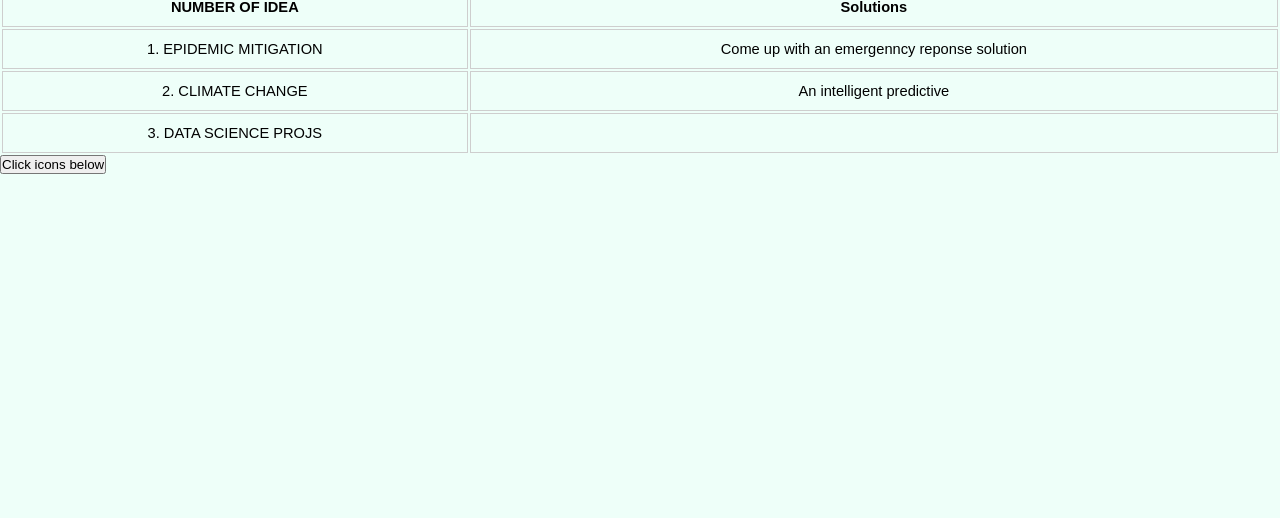
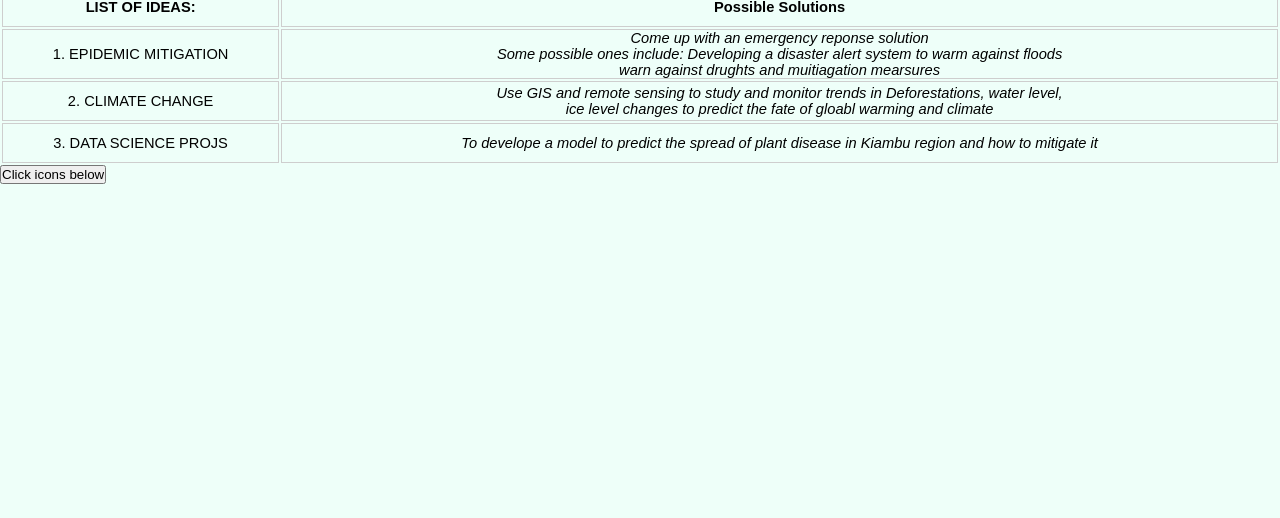
Before and after one commit to Jarvis2030/webmpngwk1, a plain HTML site: page index.html in a window 1280 px wide. Shown: the part 148-666 px from the top of the page. Drawn offline with Linux system fonts and the light colour scheme.

Commit message:
Simple Web Dev try

```diff
--- a/index.html
+++ b/index.html
@@ -32,22 +32,22 @@
         <h1><span>PROJECT IDEAS</span></h1>
         <table>
 			<tr>
-	            <th>NUMBER OF IDEA</th>
-                <th>Solutions</th>
+	            <th>LIST OF IDEAS:</th>
+                <th>Possible Solutions</th>
 			</tr>
             <tr>
                 <td>1. EPIDEMIC MITIGATION</td>
-                <td class="selected">Come up with an emergenncy reponse solution</td>
+                <td class="selected"><i>Come up with an emergency reponse solution<br> Some possible ones include: Developing a disaster alert system to warm against floods<br>warn against drughts and muitiagation mearsures</i></td>
 
             </tr>
             <tr>
                 <td>2. CLIMATE CHANGE</td>
-                <td>An intelligent predictive </td>
+                <td><i>Use GIS and remote sensing to study and monitor trends in Deforestations, water level,<br> ice level changes to predict the fate of gloabl warming and climate </i> </td>
 
             </tr>
             <tr>
                 <td>3. DATA SCIENCE PROJS</td>
-                <td></td>
+                <td><i>To develope a model to predict the spread of plant disease in Kiambu region and how to mitigate it</i></td>
             </tr>
 		</table>
 		<button>Click icons below</button>
```
